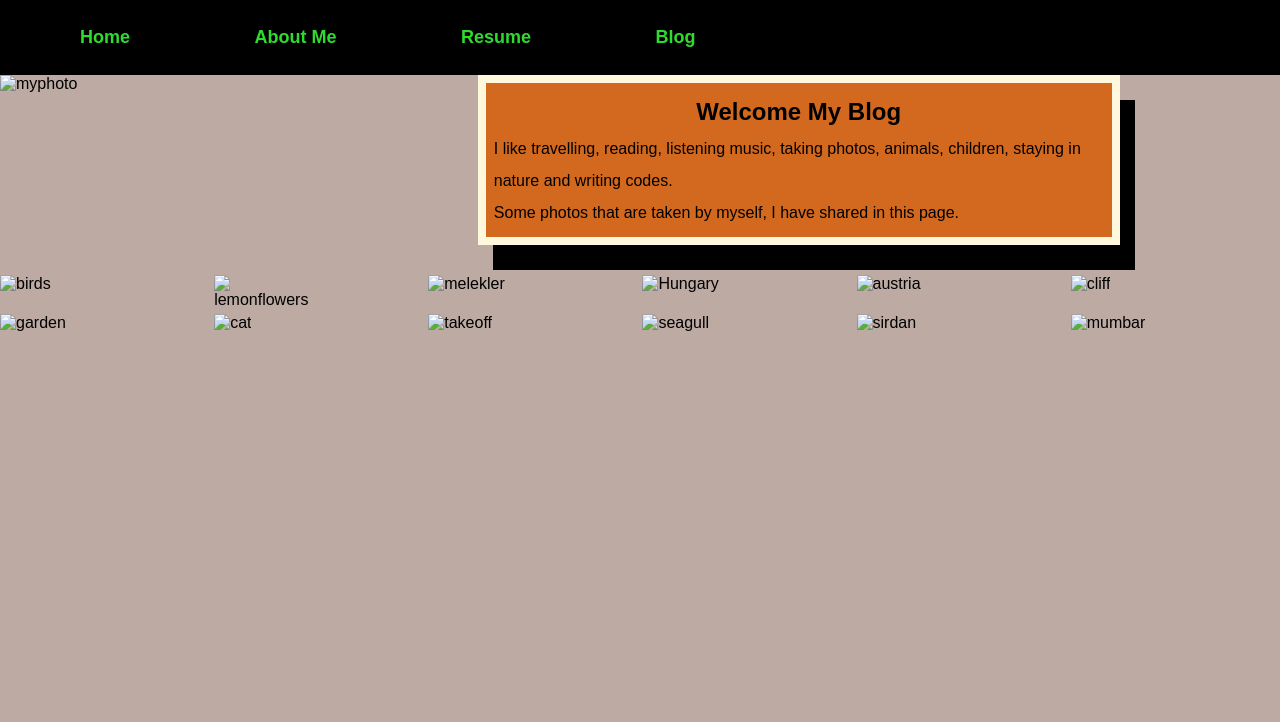
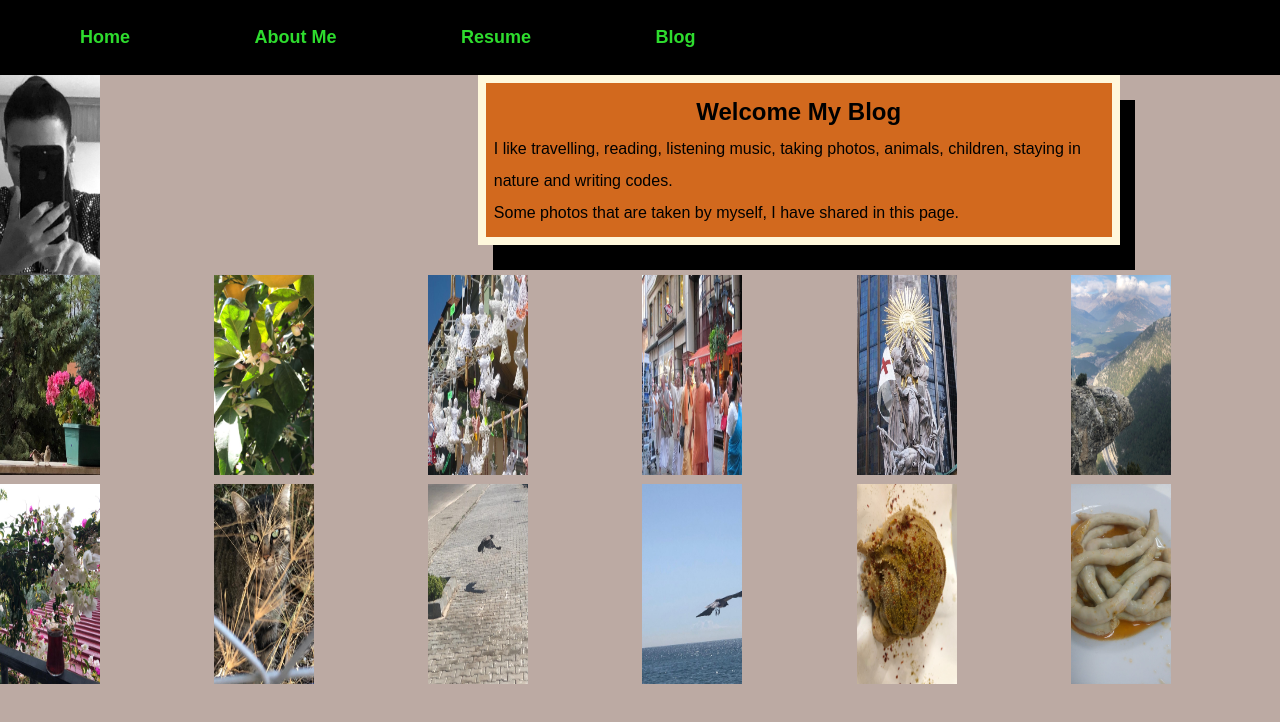
Before and after one commit to NiluferAslan33/projeler, a plain HTML site: page Blog.html in a window 1280 px wide. Drawn offline with Linux system fonts and the light colour scheme; a web font is replaced by a local one.

Commit message:
Update Blog.html

```diff
--- a/Blog.html
+++ b/Blog.html
@@ -34,7 +34,7 @@
 
                  <div class="itemtop1">
                     <div class="itemtop1parent">
-                       <img width= "120" height="200" src="resim./myphoto.jpg" alt="myphoto">
+                       <img width= "120" height="200" src="./resim/myphoto.jpg" alt="myphoto">
                     </div>
                 </div>
 
@@ -55,50 +55,50 @@
             <div class="items">
 
                  <div class="item" id="item1">
-                    <img width=200 height=200 src="resim./birds.jpg" alt="birds">
+                    <img width=200 height=200 src="./resim/birds.jpg" alt="birds">
                 </div>
 
                  <div class="item" id="item2">
-                     <img width=200 height=200 src="resim./lemonflowers.jpg" alt="lemonflowers">
+                     <img width=200 height=200 src="./resim/lemonflowers.jpg" alt="lemonflowers">
                 </div>
 
                 <div class="item" id="item3">
-                    <img width=200 height=200 src="resim./slowenya.jpg" alt="melekler">
+                    <img width=200 height=200 src="./resim/slowenya.jpg" alt="melekler">
                  </div>
 
                 <div class="item" id="item4">
-                    <img width=200 height=200 src="resim./hungary.jpg" alt="Hungary">
+                    <img width=200 height=200 src="./resim/hungary.jpg" alt="Hungary">
                  </div>
 
                 <div class="item" id="item5">
-                 <img width=200 height=200 src="resim./austria.jpg" alt="austria">
+                 <img width=200 height=200 src="./resim/austria.jpg" alt="austria">
                 </div>
 
                  <div class="item" id="item6">
-                  <img width=200 height=200 src="resim./ucurum.jpg" alt="cliff">
+                  <img width=200 height=200 src="./resim/ucurum.jpg" alt="cliff">
                 </div>
 
                 <div class="item" id="item7">
-                  <img width=200 height=200 src="resim./garden.jpg" alt="garden">
+                  <img width=200 height=200 src="./resim/garden.jpg" alt="garden">
                 </div>
 
                  <div class="item" id="item8">
-                  <img width=200 height=200 src="resim./cat.jpg" alT="cat">
+                  <img width=200 height=200 src="./resim/cat.jpg" alT="cat">
                  </div>
 
                 <div class="item" id="item9">
-                  <img width=200 height=200 src="resim./takeoff.jpg" alt="takeoff">
+                  <img width=200 height=200 src="./resim/takeoff.jpg" alt="takeoff">
                 </div>
 
                  <div class="item" id="item10">
-                 <img width=200 height=200 src="resim./segull.jpg" alT="seagull">
+                 <img width=200 height=200 src="./resim/segull.jpg" alT="seagull">
                 </div>
 
                  <div class="item" id="item11">
-                  <img width=200 height=200 src="resim./sirdan.jpg" alT="sirdan">
+                  <img width=200 height=200 src="./resim/sirdan.jpg" alT="sirdan">
                 </div>
                 <div class="item" id="item12">
-                   <img width=200 height=200 src="resim./mumbar.jpg" alt="mumbar">
+                   <img width=200 height=200 src="./resim/mumbar.jpg" alt="mumbar">
              </div>
         </div>
 
```
